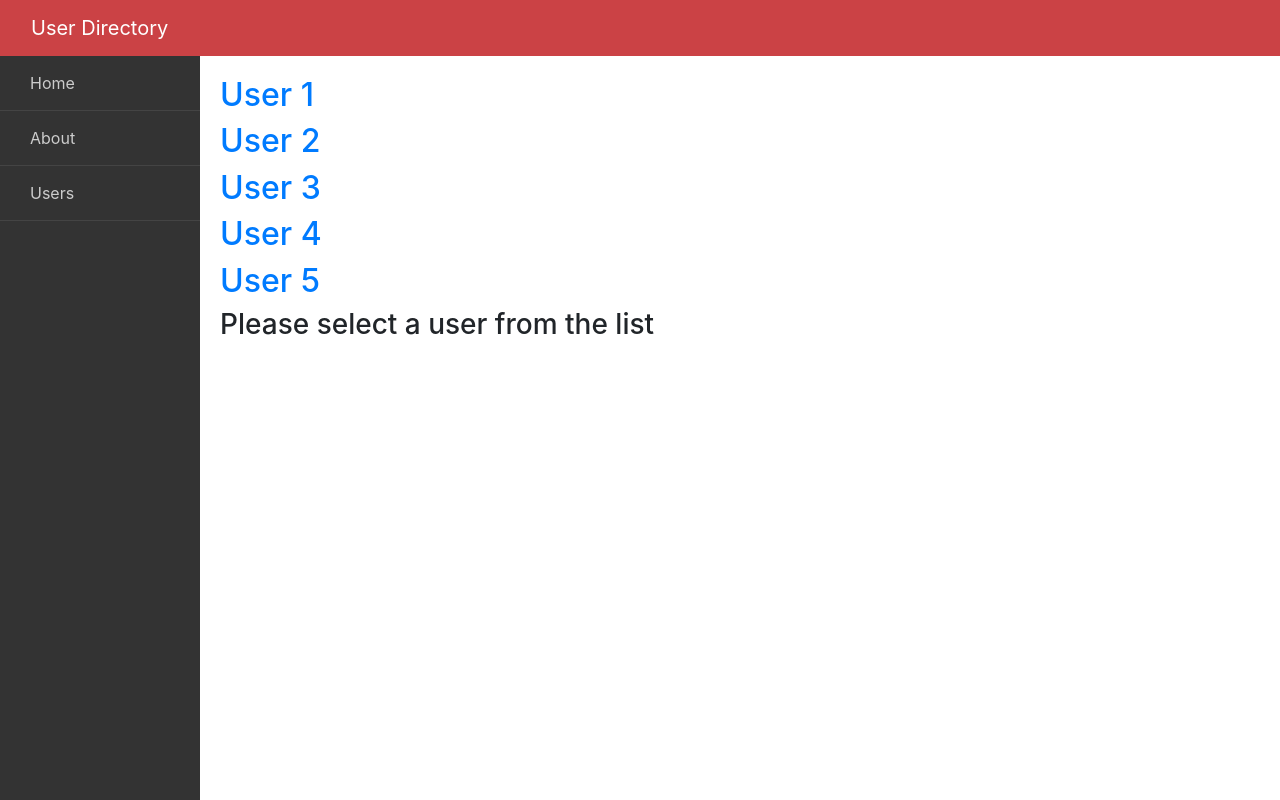
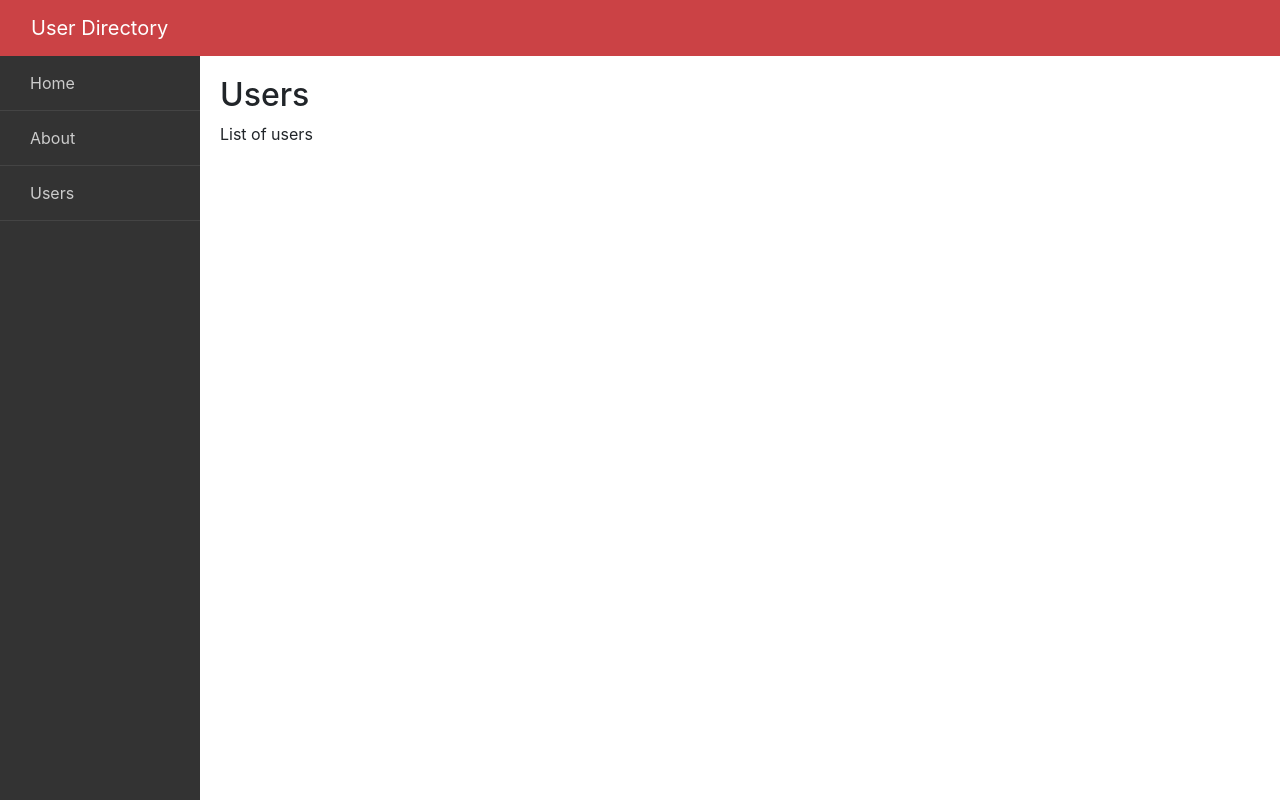
Before and after one commit to eh3rrera/getting-started-react-router-4, a React (Create React App) app: page /users in a window 1280 px wide. Built offline with nearby package versions, Linux system fonts and the light colour scheme.

Commit message:
first commit

```diff
--- a/src/components/User.js
+++ /dev/null
@@ -1,7 +0,0 @@
-import React from 'react';
-
-const User = ({ match }) => (
-  <h3>User with ID {match.params.id}</h3>
-);
-
-export default User;
--- a/src/components/Users.js
+++ b/src/components/Users.js
@@ -1,41 +1,10 @@
 import React from 'react';
 
-import {
-  Link,
-  Route,
-  Switch
-} from 'react-router-dom';
-
-import User from './User';
-
-const Users = ({ match }) => (
+const Users = () => (
   <div>
-    {
-      getUserList().map(user =>
-        <h2 key={user.id}>
-          <Link to={`${match.url}/${user.id}`}>
-            User {user.id}
-          </Link>
-        </h2>
-      )
-    }
-    <Switch>
-      <Route
-        exact
-        path={match.url}
-        render={() => <h3>Please select a user from the list</h3>}
-      />
-      <Route path={`${match.url}/:id(\\d+)`} component={User} />
-    </Switch>
+    <h2>Users</h2>
+    List of users
   </div>
 );
 
-const getUserList = () => {
- const list = [];
-  for(let i = 1; i <= 5; i++) {
-    list.push({id: i})
-  }
-  return list;
-}
-
 export default Users;
```
